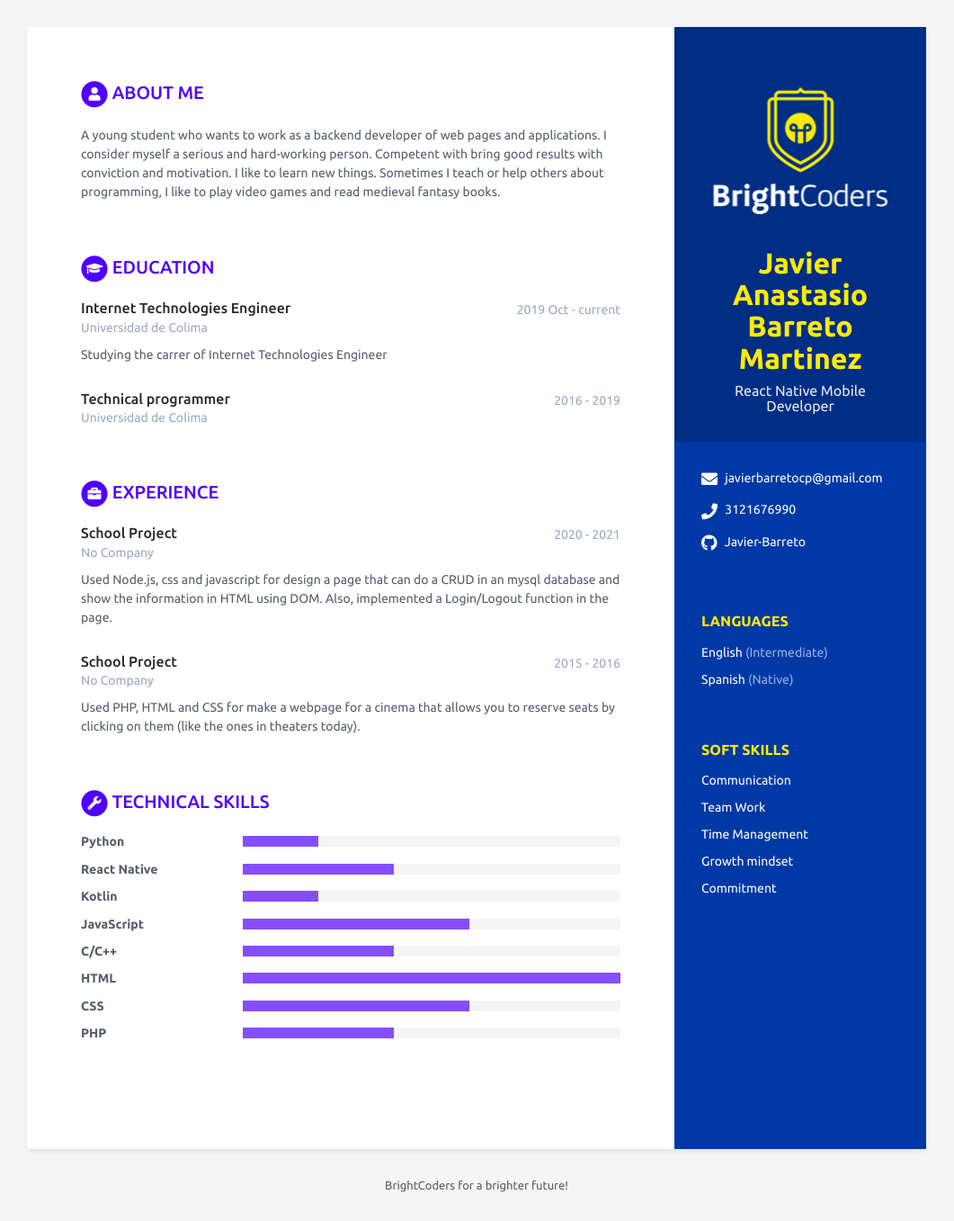
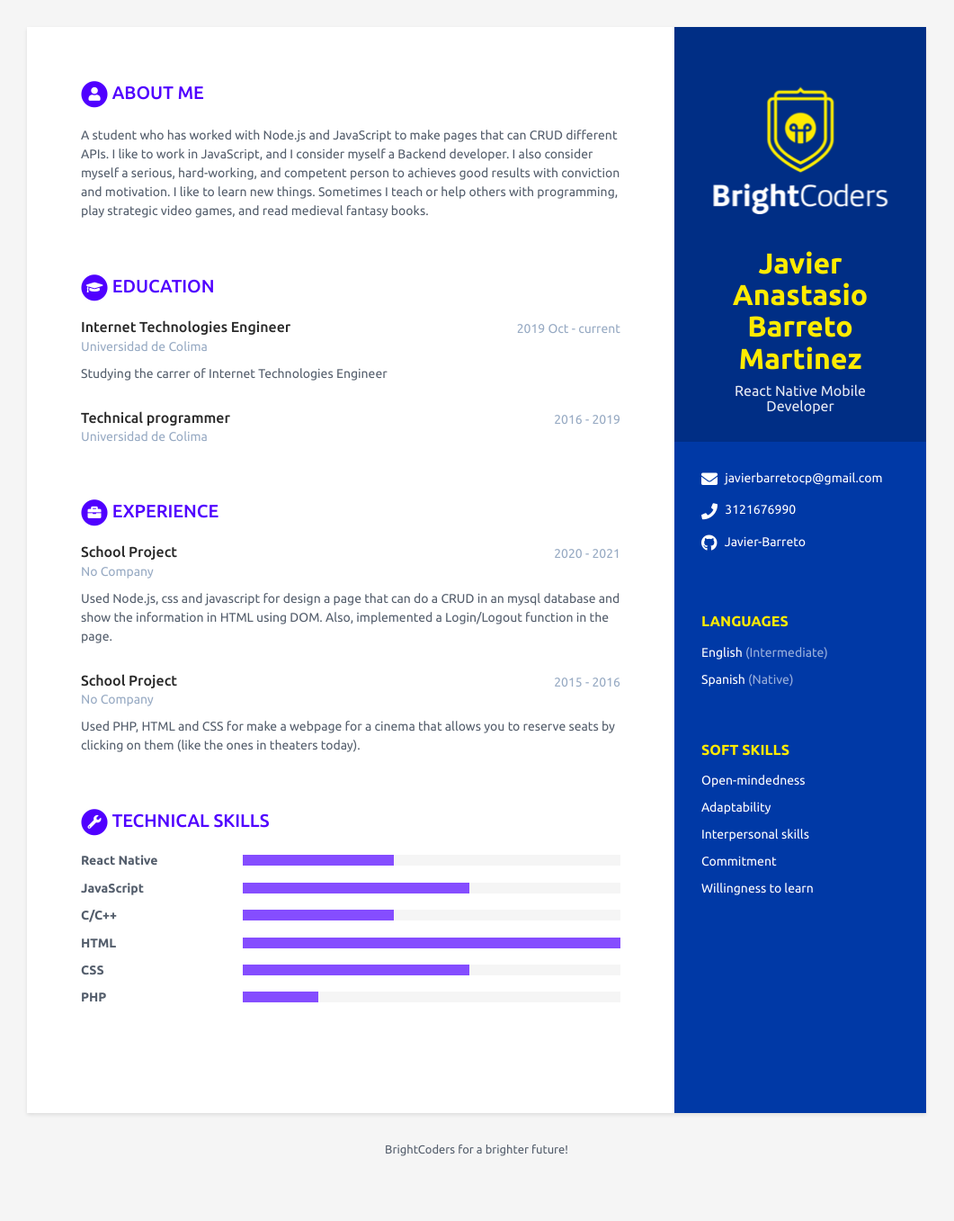
Before and after one commit to BC-MAY-21-RN/scorecard-Javier-Barreto, a Jekyll site: the page built from index.html, in a window 1280 px wide. Shown: the whole page at 90% size, without its empty margins (110-1171 px from the left). Built offline with Jekyll 4.4.1, drawn with Linux system fonts in a browser that asks for light colours; after the commit the page ends 1318 px from its top, so only the background shows below that.

Commit message:
Update
Updated the skills, description and Technical Skills

```diff
--- a/_data/data.yml
+++ b/_data/data.yml
@@ -34,26 +34,26 @@ sidebar:
 
   # Registra aquí tus soft skills. Agrega o elimina según sea necesario
   interests:
-    - item: Communication
+    - item: Open-mindedness
       link: # dejar en blanco
 
-    - item: Team Work
+    - item: Adaptability
       link: # dejar en blanco
 
-    - item: Time Management
-      link: # dejar en blanco
-
-    - item: Growth mindset
+    - item: Interpersonal skills
       link: # dejar en blanco
 
     - item: Commitment
+      link: # dejar en blanco
+
+    - item: Willingness to learn
       link: # dejar en blanco
 
 # Registra aquí un resumen de tu perfil
 career-profile:
   title: About Me # NO MODIFICAR
   summary: |
-    A young student who wants to work as a backend developer of web pages and applications. I consider myself a serious and hard-working person. Competent with bring good results with conviction and motivation. I like to learn new things. Sometimes I teach or help others about programming, I like to play video games and read medieval fantasy books.
+    A student who has worked with Node.js and JavaScript to make pages that can CRUD different APIs. I like to work in JavaScript, and I consider myself a Backend developer. I also consider myself a serious, hard-working, and competent person to achieves good results with conviction and motivation. I like to learn new things. Sometimes I teach or help others with programming, play strategic video games, and read medieval fantasy books.
 
 
 # Registra aquí tus estudios. Agrega o elimina según sea necesario
@@ -94,14 +94,9 @@ skills:
   title: Technical Skills # NO MODIFICAR
 
   toolset:
-    - name: Python
-      level: 20%
 
     - name: React Native
       level: 40%
-
-    - name: Kotlin
-      level: 20%
 
     - name: JavaScript
       level: 60%
@@ -116,7 +111,7 @@ skills:
       level: 60%
 
     - name: PHP
-      level: 40%
+      level: 20%
 
 # NO MODIFICAR
 footer: >
```
